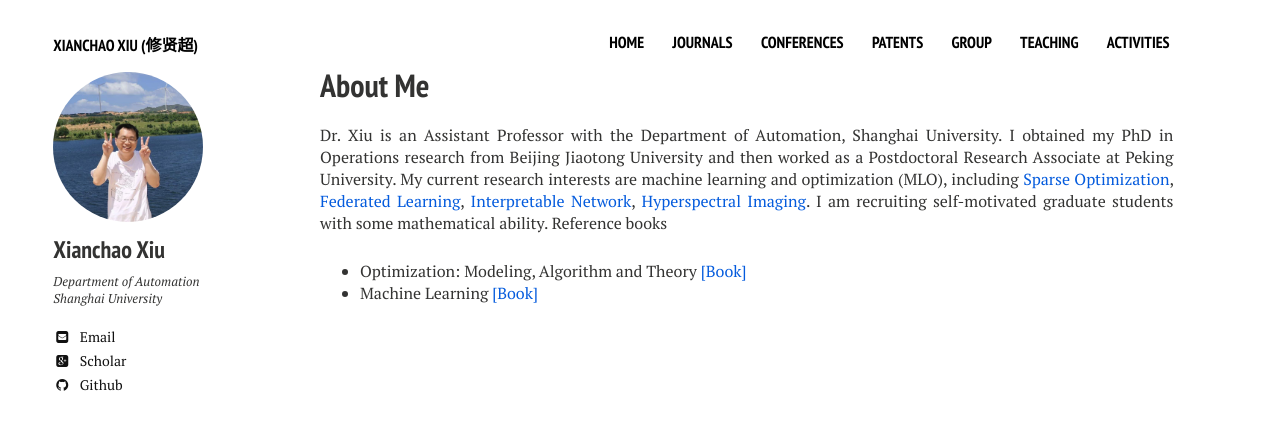
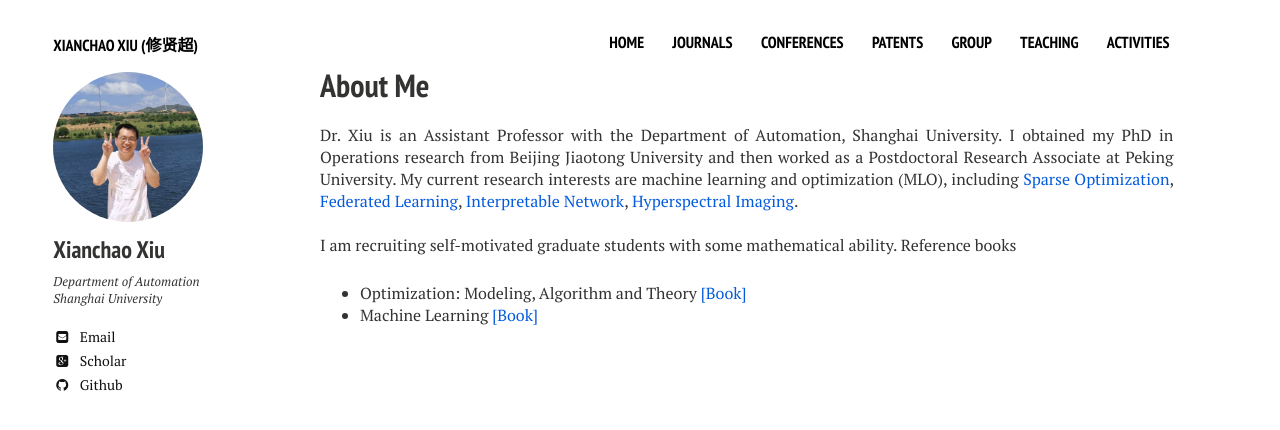
Before and after one commit to xianchaoxiu/xianchaoxiu.github.io, a Jekyll site: the page built from index.md, in a window 1280 px wide. Shown: the top 430 px of the page. Built offline with Jekyll 4.4.1, drawn with Linux system fonts in a browser that asks for light colours; nearby versions of some CDN libraries.

Commit message:
Update home2.html

```diff
--- a/_layouts/home2.html
+++ b/_layouts/home2.html
@@ -26,7 +26,7 @@
 	      My current research interests are machine learning and optimization (MLO), including <a href="https://github.com/xianchaoxiu/Sparse-Optimization" class="textlink" target="_blank">Sparse Optimization</a>,
 	      <a href="https://github.com/xianchaoxiu/Federated-Learning" class="textlink" target="_blank">Federated Learning</a>,
               <a href="https://github.com/xianchaoxiu/Interpretable-Network" class="textlink" target="_blank">Interpretable Network</a>,
-	      <a href="https://github.com/xianchaoxiu/Hyperspectral-Imaging" class="textlink" target="_blank">Hyperspectral Imaging</a>.
+	      <a href="https://github.com/xianchaoxiu/Hyperspectral-Imaging" class="textlink" target="_blank">Hyperspectral Imaging</a>. <br><br>
 
   	 I am recruiting self-motivated graduate students with some mathematical ability. Reference books
         <ul>
```
